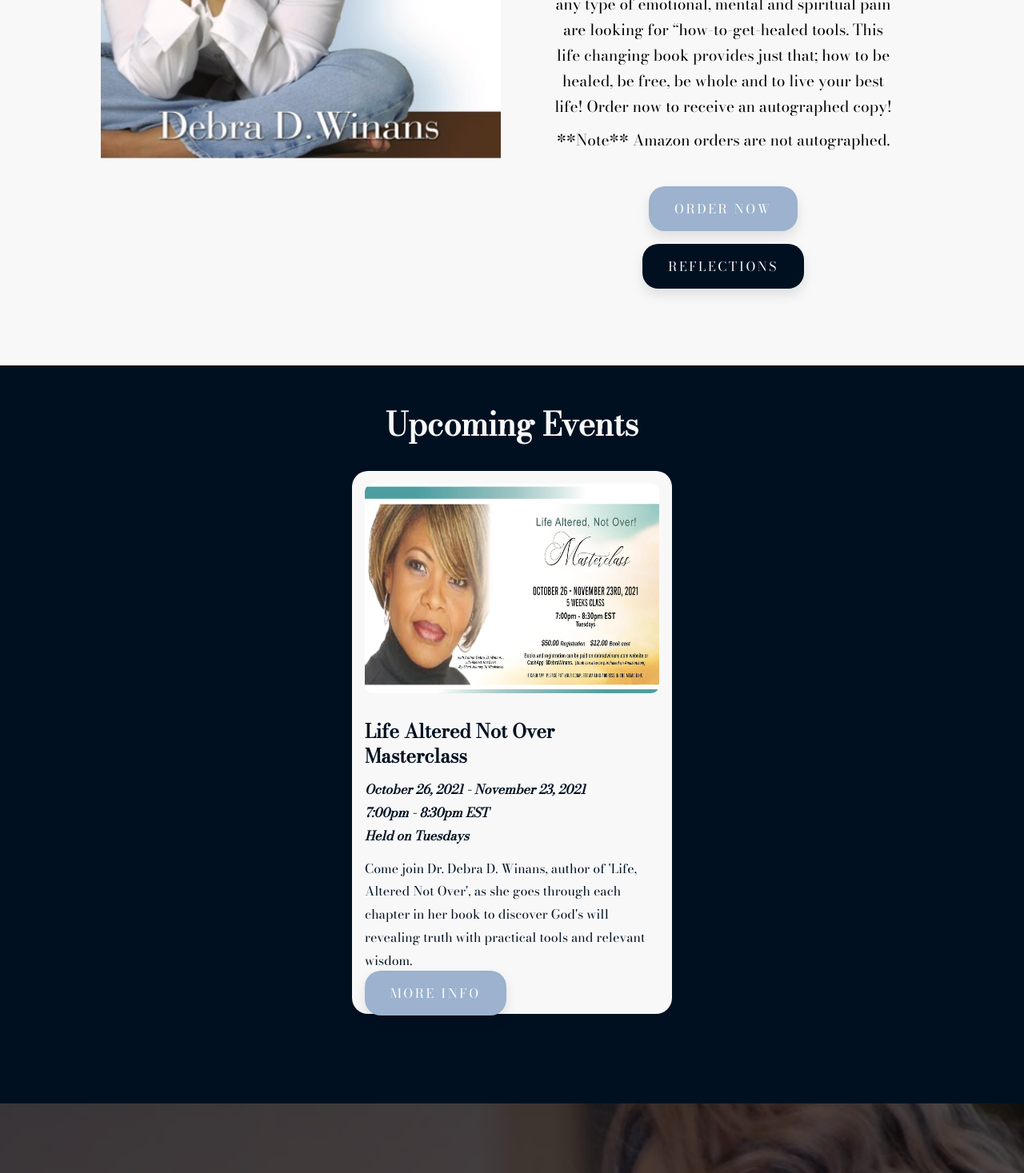
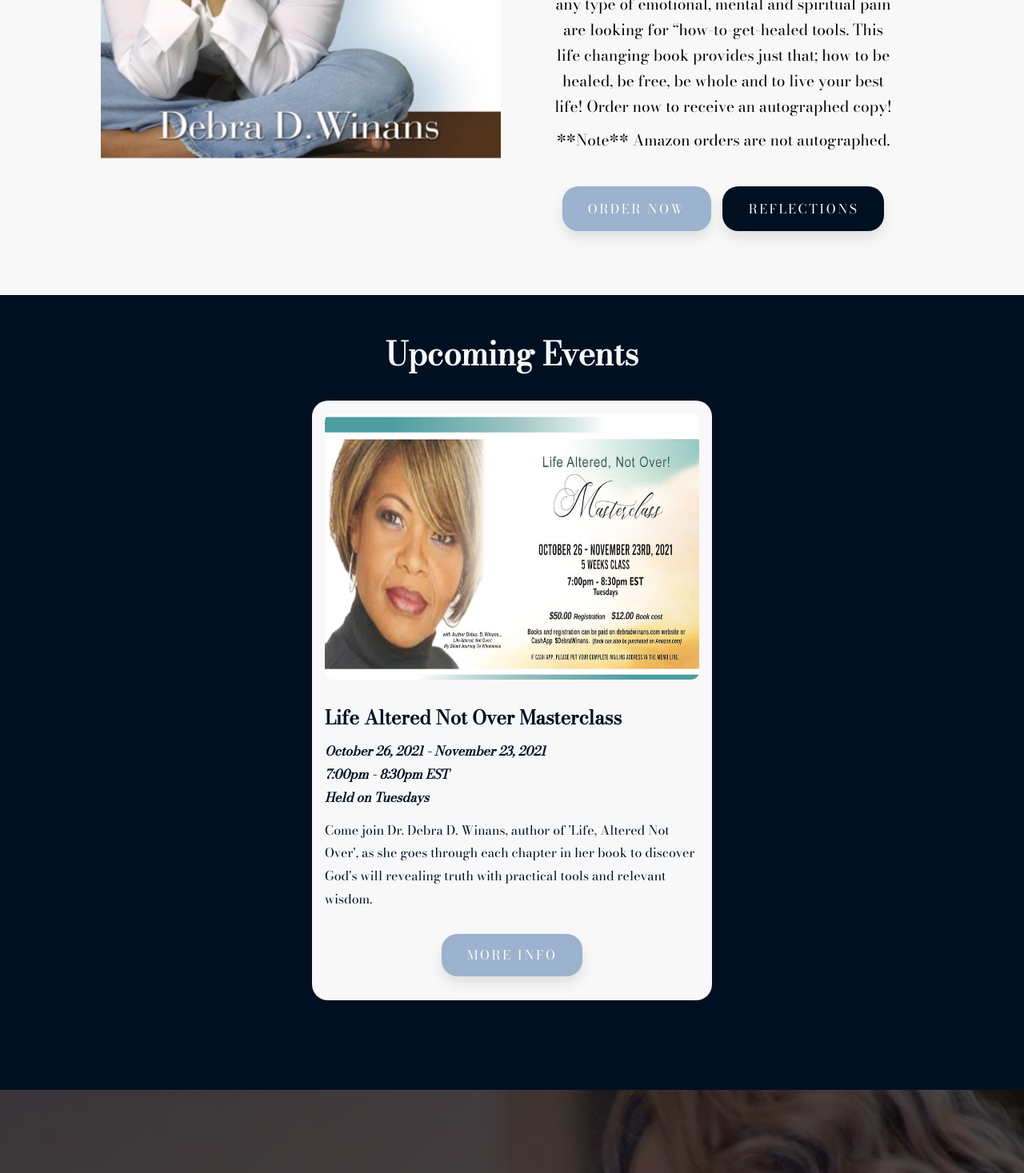
Before and after one commit to steven2711/debra-winans, a Next.js app: page / in a window 1280 px wide. Shown: the part 1385-2852 px from the top of the page at 80% size. Built offline with nearby package versions, Linux system fonts and the light colour scheme.

Commit message:
Fixed button styling issues.

```diff
--- a/components/EventCard.js
+++ b/components/EventCard.js
@@ -26,11 +26,13 @@ export default function EventCard({
         <h4>{time}</h4>
         <h4>{days ? `Held on ${days}` : null}</h4>
         <p>{excerpt}</p>
-        <Button
-          text="more info"
-          link={true}
-          path={`/events/${slugify(title)}`}
-        />
+        <div className={styles.btnBox}>
+          <Button
+            text="more info"
+            link={true}
+            path={`/events/${slugify(title)}`}
+          />
+        </div>
       </div>
     </div>
   );
--- a/styles/BookDisplay.module.css
+++ b/styles/BookDisplay.module.css
@@ -25,10 +25,10 @@
 }
 
 .btns {
+  display: flex;
+  width: 100%;
   margin: 2rem 0;
-  width: 100%;
-  display: flex;
-  justify-content: space-around;
+  justify-content: space-evenly;
 }
 
 .info h1 {
@@ -39,13 +39,6 @@
 .info p {
   font-size: 1.2rem;
   line-height: 2rem;
-}
-
-@media (max-width: 1300px) {
-  .btns {
-    flex-direction: column;
-    align-items: center;
-  }
 }
 
 @media (max-width: 1024px) {
@@ -87,14 +80,21 @@
     margin: 0.8rem 0;
   }
 
-  .btns button {
-    margin: 0.5rem 0;
+  .btns {
+    flex-direction: column;
+    align-items: center;
+    margin: 1rem 0;
+    height: 10rem;
   }
 }
 
 @media (max-width: 540px) {
   .bookDisplay {
     flex-direction: column;
+  }
+
+  .image {
+    padding: 1rem;
   }
 
   .info {
--- a/styles/Button.module.css
+++ b/styles/Button.module.css
@@ -33,7 +33,6 @@
   font-size: 1rem;
   padding: 1rem 2rem;
   max-width: 300px;
-  margin: 1rem auto;
   color: #fff;
   cursor: pointer;
   border: 0;
--- a/styles/EventCard.module.css
+++ b/styles/EventCard.module.css
@@ -1,7 +1,7 @@
 .card {
   background: #f8f8f8;
   border-radius: 20px;
-  max-width: 400px;
+  max-width: 500px;
   margin: 0 1rem 2rem;
   color: #001021;
 }
@@ -37,6 +37,9 @@
   line-height: 1.8;
 }
 
-.info button {
-  margin: 1rem auto;
+.btnBox {
+  height: 5rem;
+  display: flex;
+  align-items: center;
+  justify-content: center;
 }
```
